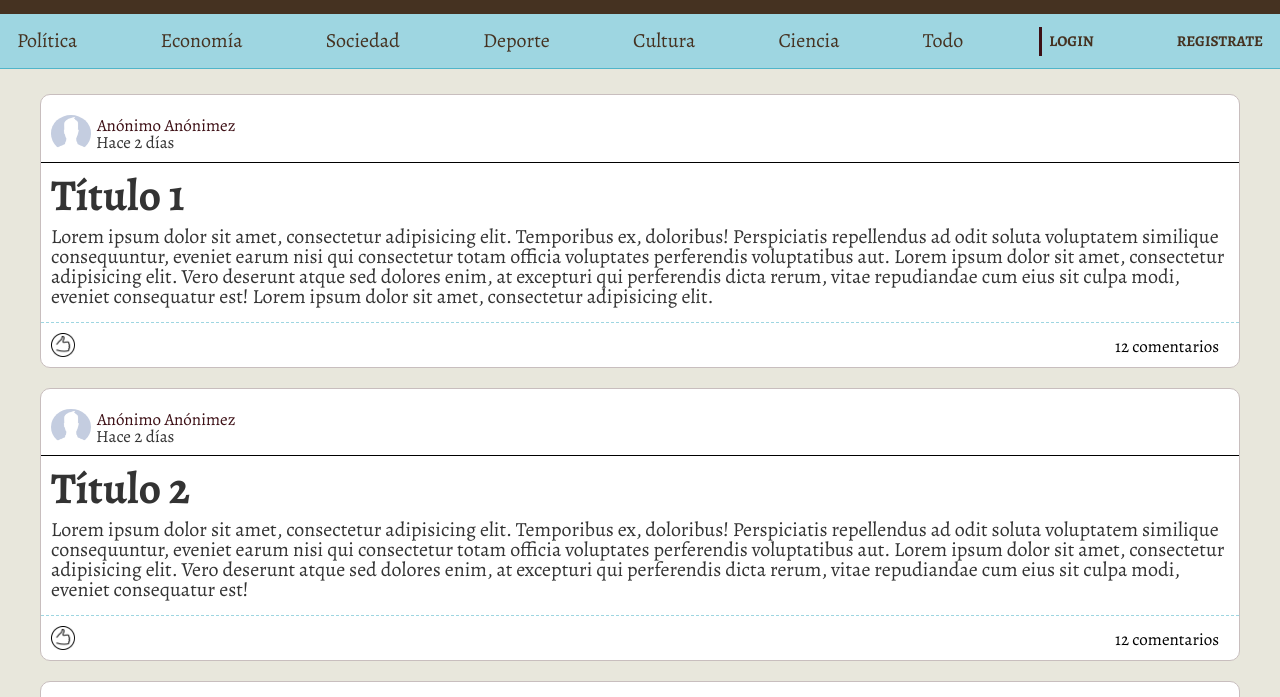
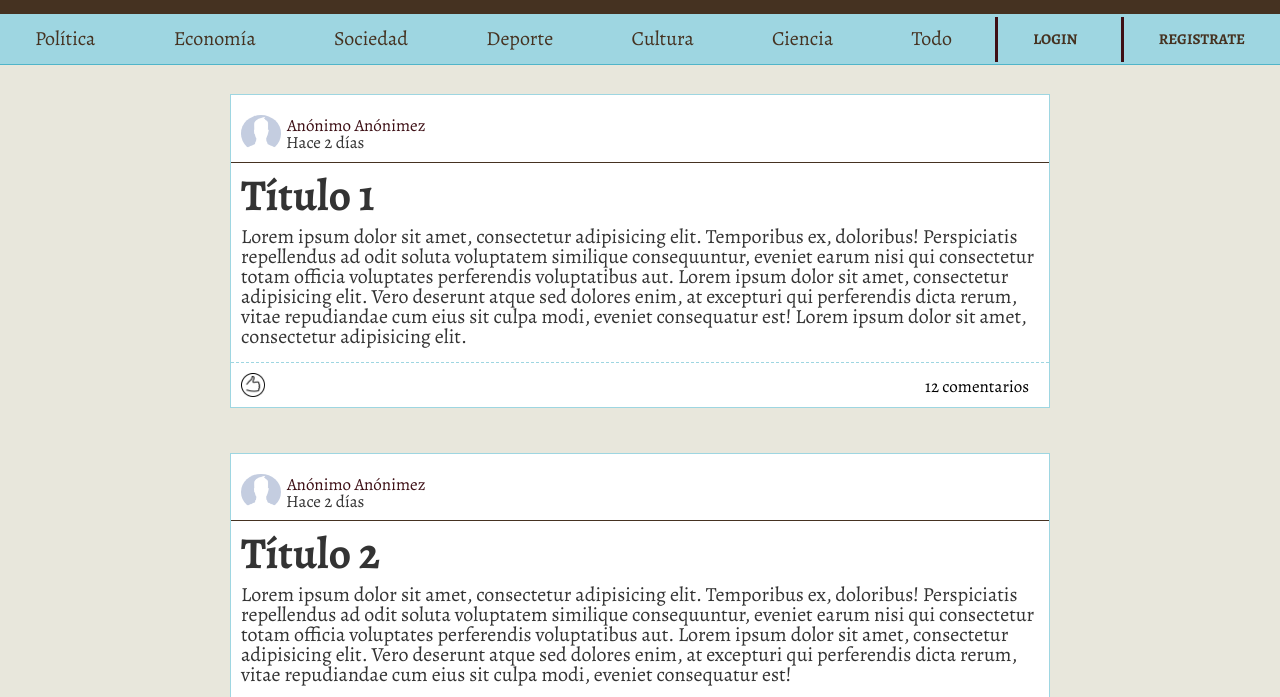
Before and after one commit to manudzmz/pracNinja, a website: page index.html in a window 1280 px wide. Shown: the part 66-763 px from the top of the page. Drawn offline with nearby package versions, Linux system fonts and the light colour scheme.

Commit message:
Finalizado aspecto de movil (falta desplegar menu de categorias), tablet y desktop. Creada la plantilla de detalle (faltan comentarios y formulario). Footer con estilo.

```diff
--- a/index.html
+++ b/index.html
@@ -24,15 +24,15 @@
 	</header>
 	<nav class="nav-bar" >
 		<ul class="item-list">
-			<li class="item"><a href="">Política</a></li>
-			<li class="item"><a href="">Economía</a></li>
-			<li class="item"><a href="">Sociedad</a></li>
-			<li class="item"><a href="">Deporte</a></li>
-			<li class="item"><a href="">Cultura</a></li>
-			<li class="item"><a href="">Ciencia</a></li>
-			<li class="item"><a href="">Todo</a></li>
-			<li class="item sign-up-in first"><a href="">LOGIN</a></li>
-			<li class="item sign-up-in"><a href="">REGISTRATE</a></li>
+			<li class="item"><a href="#">Política</a></li>
+			<li class="item"><a href="#">Economía</a></li>
+			<li class="item"><a href="#">Sociedad</a></li>
+			<li class="item"><a href="#">Deporte</a></li>
+			<li class="item"><a href="#">Cultura</a></li>
+			<li class="item"><a href="#">Ciencia</a></li>
+			<li class="item"><a href="#">Todo</a></li>
+			<li class="item sign-up-in first"><a class="sign" href="">LOGIN</a></li>
+			<li class="item sign-up-in first"><a class="sign" href="">REGISTRATE</a></li>
 		</ul>
 	</nav>
 	<div class="container">
@@ -285,8 +285,8 @@
 				<button>Cargar más artículos</button>
 		</div>
 	</div>
-	<footer>
-		<p></p>
+	<footer class="footer">
+		<p>UrBLOG &copy; 2016 KeepCoding.io</p>
 		<a href=""></a>
 	</footer>
 	<script src="dist/js/app.js"></script>
--- a/src/scss/_article-list.scss
+++ b/src/scss/_article-list.scss
@@ -10,15 +10,19 @@ $article-background: $color-white;
 		@include if-is-tablet {
 			padding: 10px 30px;
 		}
+		@include if-is-desktop {
+			padding: 10px 220px 35px 220px;
+		}
 		.articulo {
 			background: $article-background;
 			padding: 10px 0;
-			border-radius: 10px;
-			border: 1px solid #C8BEBE;
+			//border-radius: 10px;
+			//border: 1px solid #C8BEBE;
+			border: 1px solid $color-cancer;
 			.author-container {
 				padding-top: 10px;
 				padding-bottom: 10px;
-		        border-bottom: 1px solid black;
+		        border-bottom: 1px solid $color-solid-grosgrain;
 		        overflow: auto;
 				.author-img {
 					margin-left: 10px;
@@ -42,13 +46,17 @@ $article-background: $color-white;
 				}
 			}
 			.visual-container {
+				width: 100%;
+			    height: 200px;
+			    overflow: hidden;
 				.visual {
 					//padding-left: 8px;
 					width: 100%;
-					//width: 262px;
-					//height: 80px;
 					border-bottom: 1px solid black;
 				}
+			}
+			.visual-container.detail {
+				height: auto;
 			}
 			.text-container {
 				//height: 120px;
@@ -58,6 +66,10 @@ $article-background: $color-white;
 					padding-left: 10px;
 					padding-bottom: 10px;
 					font-size: $font-size-h2;
+					white-space: nowrap;
+          			text-overflow: ellipsis;
+					overflow: hidden;
+					padding-right: 20px;
 					@include if-is-tablet {
 						font-size: $font-size-h2 + 15px;
 					}
@@ -89,6 +101,11 @@ $article-background: $color-white;
 					//background-color: blue;
 					color: black;
 					float: right;
+					@include if-is-desktop {
+						a.link-comentarios:hover {
+							color: red;
+						}
+					}
 				}
 			}
 		}
--- /dev/null
+++ b/src/scss/_footer.scss
@@ -0,0 +1,6 @@
+.footer {
+	background-color: $color-solid-grosgrain;
+	color:white;
+	text-align: center;
+	padding: 10px 0;
+}
--- a/src/scss/_navbar.scss
+++ b/src/scss/_navbar.scss
@@ -15,24 +15,34 @@
 		justify-content: space-between;
 		align-items: center;
 		border-bottom: 1px solid darken($color-cancer, 20%);
-		padding: 10px;
 		.item{
-			padding: 7px;
 			font-size: 20px;
 			a {
 				text-decoration: none;
 				color: $color-solid-grosgrain;
+				display: inline-block;
+				padding: 15px 10px;
+			}
+			@include if-is-desktop {
+				a {
+					padding: 15px 35px;
+				}
+				a:hover {
+					background-color: $color-syntactic;
+					color: $color-dental;
+				}
+				a.sign:hover {
+					background-color: #FCF9B5;
+					color: black;
+				}
 			}
 		}
 		.first {
-			//padding-right: 35px;
 			border-left: 3px solid $color-syntactic;
 		}
 		.sign-up-in {
-			//background: red;
 			font-weight: bold;
 			font-size: 15px;
-			//padding-right: 30px;
 		}
 	}
 }
--- a/src/scss/_responsive-utilities.scss
+++ b/src/scss/_responsive-utilities.scss
@@ -1,3 +1,9 @@
+@mixin if-is-desktop {
+	@media all and (min-width: #{$desktop-width}) {
+		@content;
+	}
+}
+
 @mixin if-is-tablet {
 	@media all and (min-width: #{$tablet-width}) {
 		@content;
--- a/src/scss/_variables.scss
+++ b/src/scss/_variables.scss
@@ -32,5 +32,6 @@ $main-text-color: $color-black;
 $body-background-color: $color-dental;
 
 // Responsive variables
+$desktop-width: 1025px;
 $tablet-width: 737px;
 $phone-width: $tablet-width - 1px;
--- a/src/scss/style.scss
+++ b/src/scss/style.scss
@@ -6,6 +6,7 @@
 @import 'web-header';
 @import 'navbar';
 @import 'article-list';
+@import 'footer';
 
 
 //@import "node_modules/bootstrap-sass/assets/stylesheets/bootstrap";
```
Also changed, not shown: article.html (added, +78 -0 lines), dist/css/style.css, src/scss/_web-header.scss (line endings or trailing spaces), 1 other file.
